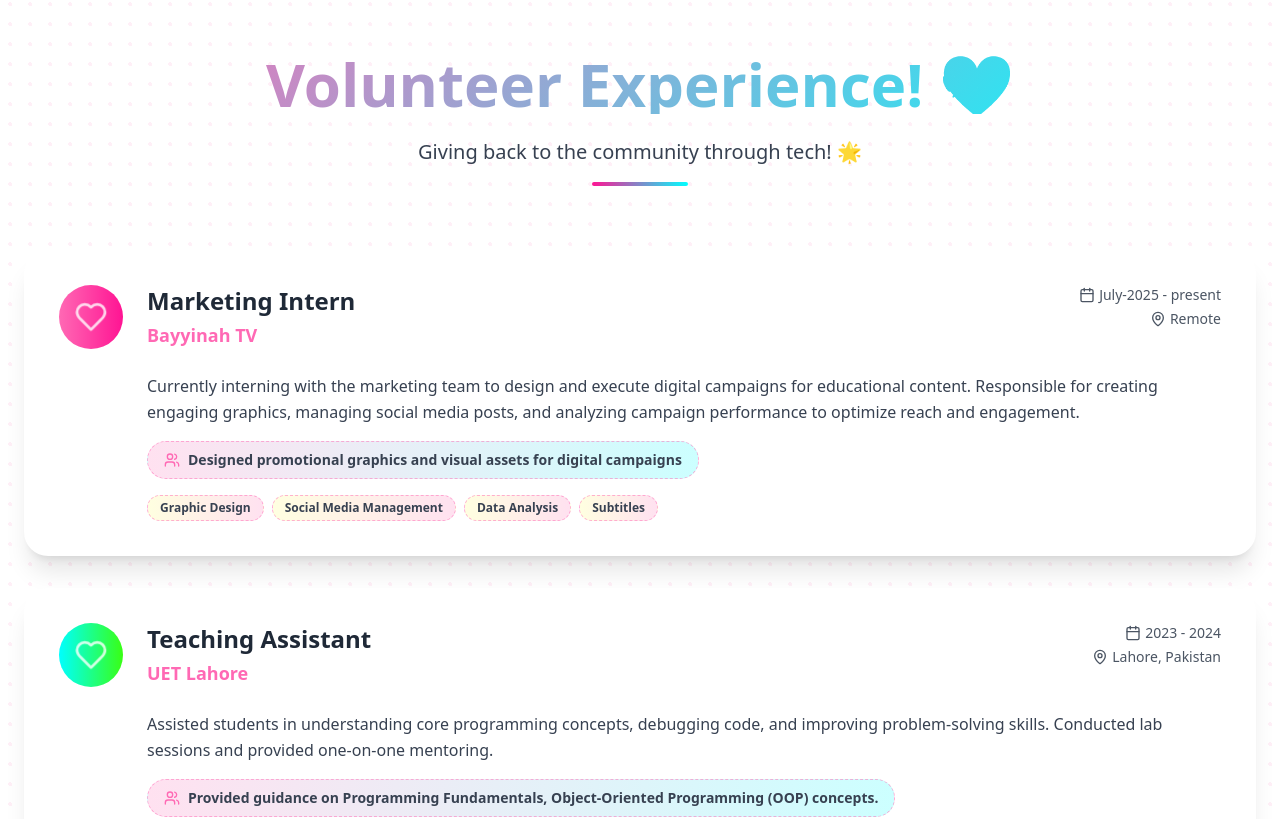
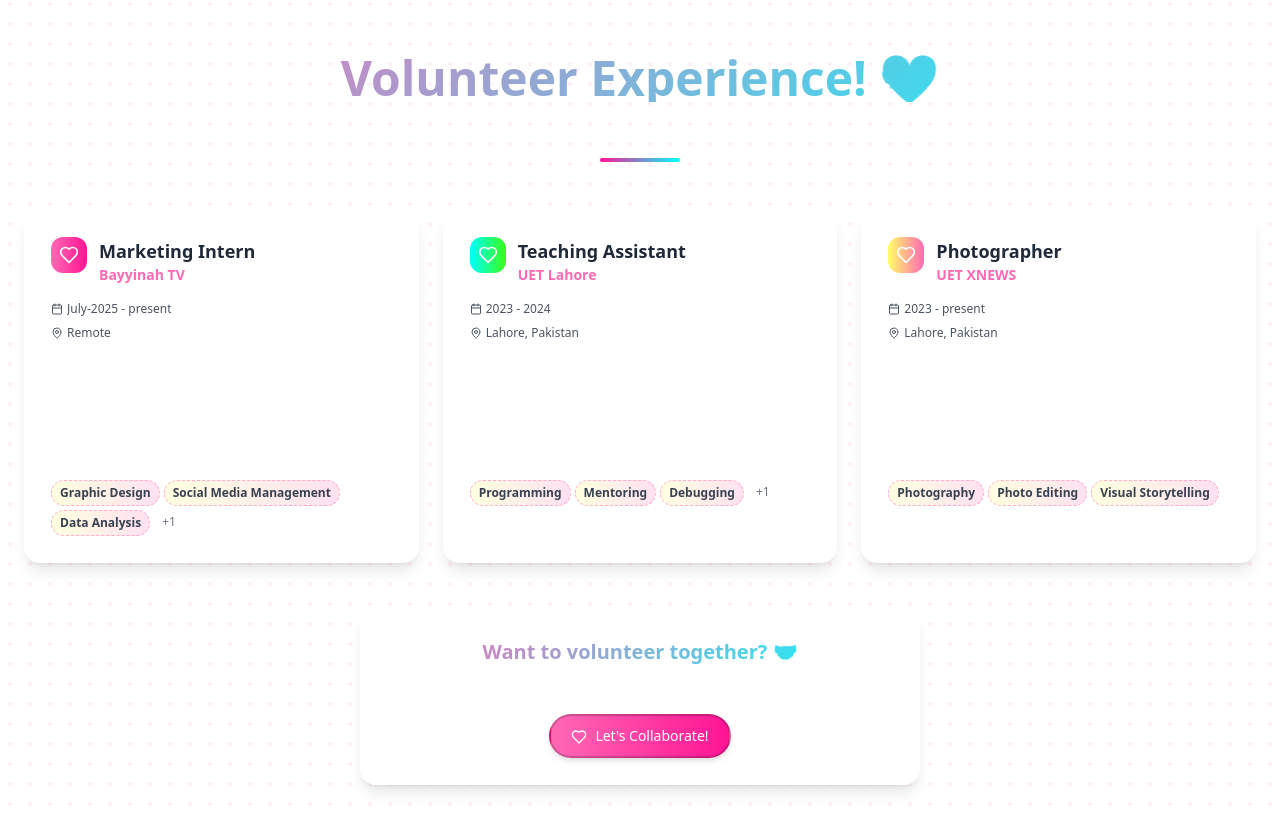
Before and after one commit to Sumairahafeez/bubblegum-code-dreams, a React (Vite) app: page / in a window 1280 px wide. Shown: the part 5980-6799 px from the top of the page. Built offline with nearby package versions, Linux system fonts and the light colour scheme.

Commit message:
Refactor UI and improve user experience
Reduce size and improve user-friendliness, and convert the volunteer section to a grid layout.

```diff
--- a/src/components/Volunteer.tsx
+++ b/src/components/Volunteer.tsx
@@ -68,97 +68,97 @@ const Volunteer = () => {
   return (
     <section id="volunteer" className="py-20 bg-gradient-to-br from-hot-pink/10 via-white to-aqua-blue/10 dark:from-pink-900/20 dark:via-gray-900 dark:to-blue-900/20 polka-dots-subtle">
       <div className="container mx-auto px-6">
-        <div className="text-center mb-16">
-          <h2 className="font-bubblegum text-5xl md:text-6xl font-bold bubble-text-gradient mb-6">
+        <div className="text-center mb-12">
+          <h2 className="font-bubblegum text-4xl md:text-5xl font-bold bubble-text-gradient mb-4">
             Volunteer Experience! 💝
           </h2>
-          <p className="font-comic text-xl text-gray-700 dark:text-gray-300">
+          <p className="font-comic text-lg text-gray-700 dark:text-gray-300 opacity-0 hover:opacity-100 transition-opacity duration-300">
             Giving back to the community through tech! 🌟
           </p>
-          <div className="w-24 h-1 bg-gradient-to-r from-hot-pink to-aqua-blue dark:from-pink-400 dark:to-blue-400 mx-auto rounded-full mt-4"></div>
+          <div className="w-20 h-1 bg-gradient-to-r from-hot-pink to-aqua-blue dark:from-pink-400 dark:to-blue-400 mx-auto rounded-full mt-3"></div>
         </div>
 
-        <div className="space-y-8">
+        <div className="grid grid-cols-1 md:grid-cols-2 lg:grid-cols-3 gap-6">
           {experiences.map((exp, index) => (
             <div
               key={exp.organization}
-              className={`card-hover bg-white dark:bg-gray-800/90 backdrop-blur-sm rounded-3xl p-8 shadow-xl transform hover:scale-102 transition-all duration-500 delay-${index * 100}`}
+              className={`group card-hover bg-white dark:bg-gray-800/90 backdrop-blur-sm rounded-2xl p-6 shadow-lg transform hover:scale-105 transition-all duration-300 cursor-pointer border border-gray-200/50 dark:border-gray-700/50`}
             >
-              <div className="flex flex-col lg:flex-row gap-6">
-                {/* Icon and Organization */}
-                <div className="flex-shrink-0">
-                  <div className={`bg-gradient-to-r ${exp.color} rounded-full p-4 w-16 h-16 flex items-center justify-center`}>
-                    <Heart className="w-8 h-8 text-white animate-pulse-glow" />
+              {/* Header */}
+              <div className="flex items-start gap-3 mb-4">
+                <div className={`bg-gradient-to-r ${exp.color} rounded-xl p-2 flex-shrink-0`}>
+                  <Heart className="w-5 h-5 text-white" />
+                </div>
+                <div className="min-w-0 flex-1">
+                  <h3 className="font-bubblegum text-lg font-bold text-gray-800 dark:text-gray-200 truncate">
+                    {exp.role}
+                  </h3>
+                  <p className="font-comic text-sm text-bubble-pink dark:text-purple-400 font-bold truncate">
+                    {exp.organization}
+                  </p>
                 </div>
               </div>
 
-                {/* Content */}
-                <div className="flex-grow">
-                  <div className="flex flex-col md:flex-row md:items-start md:justify-between mb-4">
-                    <div>
-                      <h3 className="font-bubblegum text-2xl font-bold text-gray-800 dark:text-gray-200 mb-1">
-                        {exp.role}
-                      </h3>
-                      <p className="font-comic text-lg text-bubble-pink dark:text-purple-400 font-bold mb-2">
-                        {exp.organization}
-                      </p>
-                    </div>
-                    <div className="flex flex-col md:items-end text-sm text-gray-600 dark:text-gray-400 font-comic">
-                      <div className="flex items-center gap-1 mb-1">
-                        <Calendar className="w-4 h-4" />
-                        {exp.duration}
+              {/* Details */}
+              <div className="space-y-2 mb-4 text-xs text-gray-600 dark:text-gray-400 font-comic">
+                <div className="flex items-center gap-1">
+                  <Calendar className="w-3 h-3" />
+                  <span className="truncate">{exp.duration}</span>
                 </div>
                 <div className="flex items-center gap-1">
-                        <MapPin className="w-4 h-4" />
-                        {exp.location}
-                      </div>
+                  <MapPin className="w-3 h-3" />
+                  <span className="truncate">{exp.location}</span>
                 </div>
               </div>
 
-                  <p className="font-comic text-gray-700 dark:text-gray-300 leading-relaxed mb-4">
+              {/* Description - Hidden by default, shown on hover */}
+              <p className="font-comic text-sm text-gray-700 dark:text-gray-300 leading-relaxed mb-3 opacity-0 group-hover:opacity-100 transition-opacity duration-300 line-clamp-3">
                 {exp.description}
               </p>
 
-                  <div className="flex items-center gap-4 mb-4">
-                    <div className="flex items-center gap-2 bg-gradient-to-r from-bubble-pink/20 to-aqua-blue/20 dark:from-purple-500/20 dark:to-blue-500/20 rounded-full px-4 py-2 border border-dashed border-bubble-pink/50 dark:border-purple-400/50">
-                      <Users className="w-4 h-4 text-bubble-pink dark:text-purple-400" />
-                      <span className="font-comic font-bold text-gray-700 dark:text-gray-300 text-sm">
+              {/* Impact */}
+              <div className="mb-3 opacity-0 group-hover:opacity-100 transition-opacity duration-300">
+                <div className="flex items-center gap-2 bg-gradient-to-r from-bubble-pink/20 to-aqua-blue/20 dark:from-purple-500/20 dark:to-blue-500/20 rounded-lg px-3 py-1.5 border border-dashed border-bubble-pink/50 dark:border-purple-400/50">
+                  <Users className="w-3 h-3 text-bubble-pink dark:text-purple-400" />
+                  <span className="font-comic font-bold text-gray-700 dark:text-gray-300 text-xs truncate">
                     {exp.impact}
                   </span>
                 </div>
               </div>
 
-                  <div className="flex flex-wrap gap-2">
-                    {exp.skills.map((skill) => (
+              {/* Skills */}
+              <div className="flex flex-wrap gap-1">
+                {exp.skills.slice(0, 3).map((skill) => (
                   <span
                     key={skill}
-                        className="bg-gradient-to-r from-lemon-yellow/20 to-bubble-pink/20 dark:from-yellow-500/20 dark:to-purple-500/20 rounded-full px-3 py-1 text-xs font-comic font-bold text-gray-700 dark:text-gray-300 border border-dashed border-bubble-pink/50 dark:border-purple-400/50"
+                    className="bg-gradient-to-r from-lemon-yellow/20 to-bubble-pink/20 dark:from-yellow-500/20 dark:to-purple-500/20 rounded-full px-2 py-1 text-xs font-comic font-bold text-gray-700 dark:text-gray-300 border border-dashed border-bubble-pink/50 dark:border-purple-400/50"
                   >
                     {skill}
                   </span>
                 ))}
-                  </div>
-                </div>
+                {exp.skills.length > 3 && (
+                  <span className="text-xs text-gray-500 dark:text-gray-400 font-comic px-2 py-1">
+                    +{exp.skills.length - 3}
+                  </span>
+                )}
               </div>
             </div>
           ))}
         </div>
 
         {/* Call to Action */}
-        <div className="text-center mt-16">
-          <div className="card-hover bg-white dark:bg-gray-800/90 backdrop-blur-sm rounded-3xl p-8 shadow-xl inline-block">
-            <h3 className="font-comic text-2xl font-bold bubble-text-gradient mb-4">
+        <div className="text-center mt-12">
+          <div className="group card-hover bg-white dark:bg-gray-800/90 backdrop-blur-sm rounded-2xl p-6 shadow-lg inline-block cursor-pointer">
+            <h3 className="font-comic text-xl font-bold bubble-text-gradient mb-3">
               Want to volunteer together? 🤝
             </h3>
-            <p className="font-comic text-gray-700 dark:text-gray-300 mb-6">
+            <p className="font-comic text-gray-700 dark:text-gray-300 mb-4 text-sm opacity-0 group-hover:opacity-100 transition-opacity duration-300">
               I'm always looking for new opportunities to give back to the tech community!
             </p>
-            <div className="flex flex-col sm:flex-row gap-4 justify-center">
-              <button className="bounce-button bg-gradient-to-r from-bubble-pink to-hot-pink dark:from-purple-600 dark:to-pink-600 hover:from-hot-pink hover:to-bubble-pink dark:hover:from-purple-700 dark:hover:to-pink-700 text-white font-comic text-lg px-6 py-3 rounded-full border-4 border-black dark:border-white shadow-lg" onClick={() => window.open('https://www.linkedin.com/in/sumaira-hafeez-9974a6290/', '_blank')}>
-                <Heart className="w-5 h-5 mr-2 inline" />
+            <button className="bounce-button bg-gradient-to-r from-bubble-pink to-hot-pink dark:from-purple-600 dark:to-pink-600 hover:from-hot-pink hover:to-bubble-pink dark:hover:from-purple-700 dark:hover:to-pink-700 text-white font-comic text-sm px-5 py-2.5 rounded-full border-2 border-black/20 dark:border-white/20 shadow-md transition-all duration-300" onClick={() => window.open('https://www.linkedin.com/in/sumaira-hafeez-9974a6290/', '_blank')}>
+              <Heart className="w-4 h-4 mr-2 inline" />
               Let's Collaborate!
             </button>
-            </div>
           </div>
         </div>
       </div>
```
Lines whose indentation alone changed are shown as unchanged.
